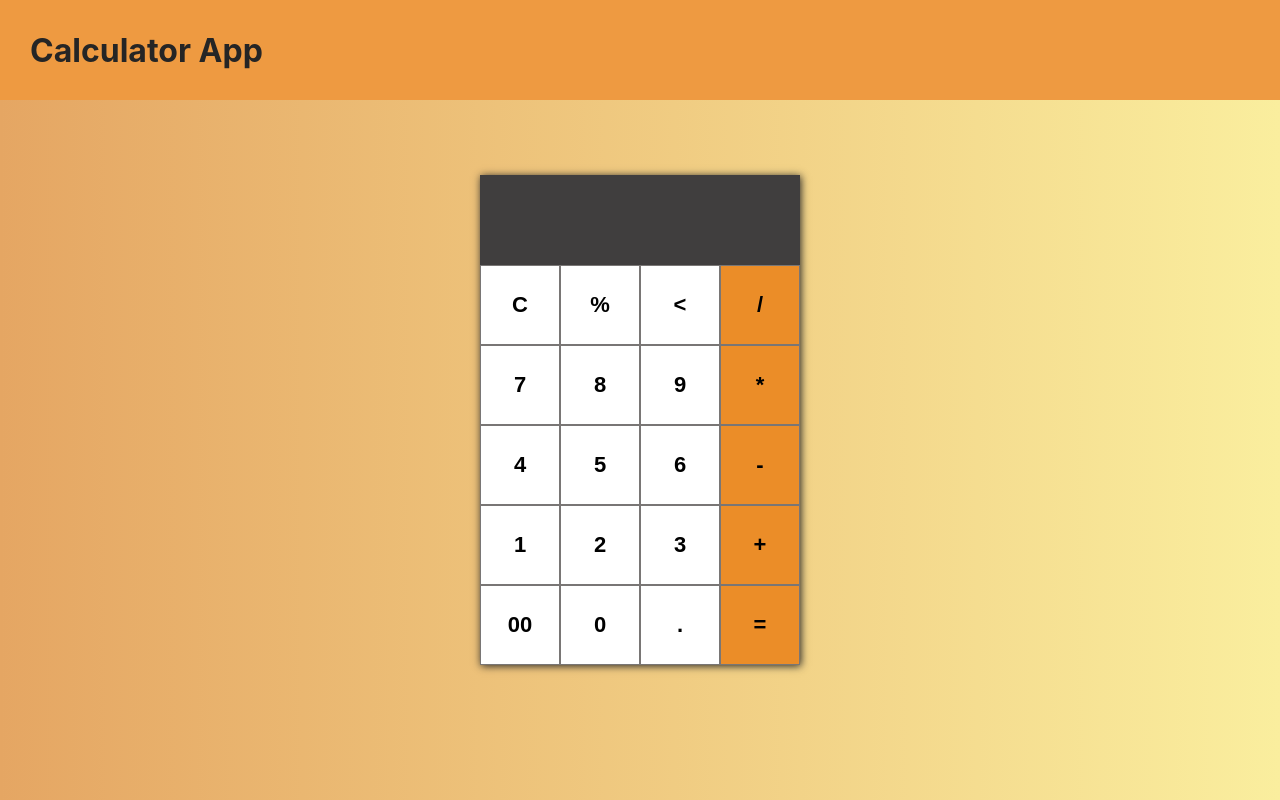
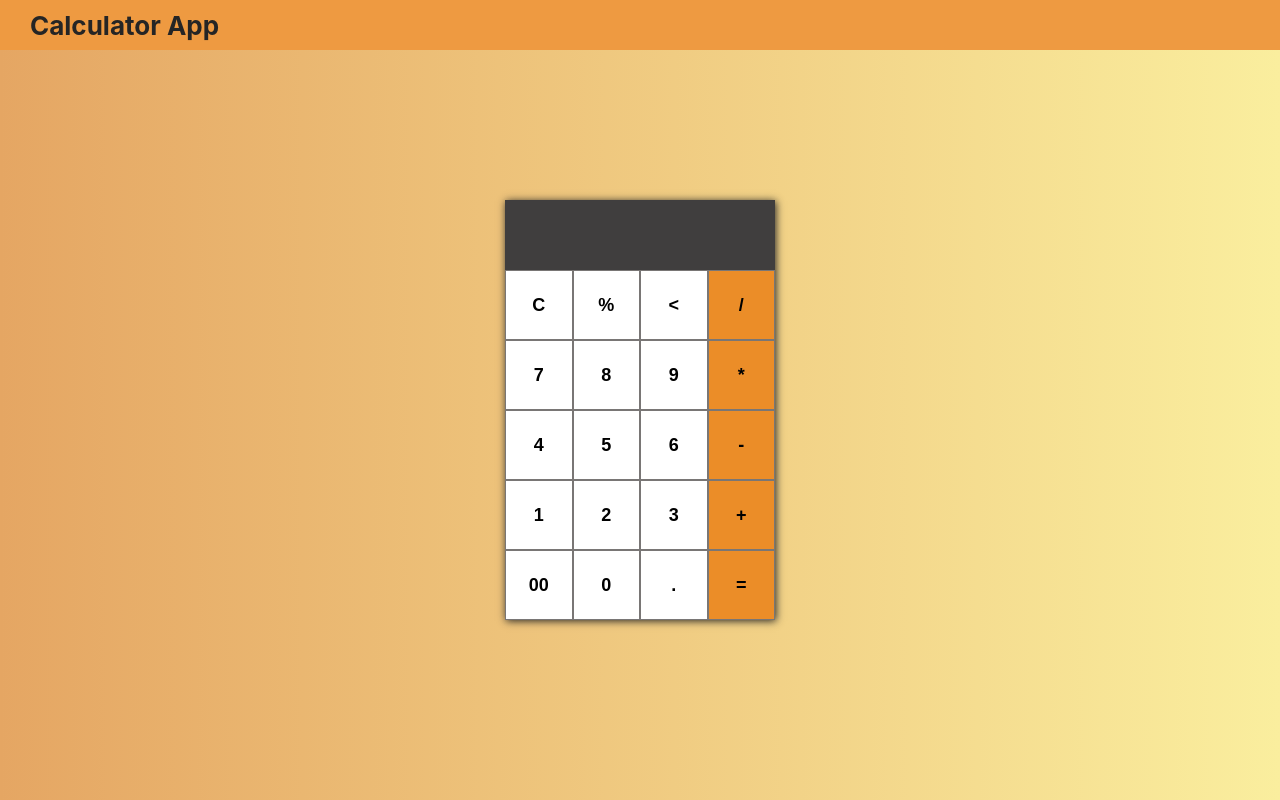
Before and after one commit to GaneshMaganti12/calculator, a React (Create React App) app: page / in a window 1280 px wide. Built offline with nearby package versions, Linux system fonts and the light colour scheme.

Commit message:
chaanged the style

```diff
--- a/src/App.css
+++ b/src/App.css
@@ -5,13 +5,13 @@
 
   .top-container{
     background-color: #ee9a41;
-    height: 100px;
+    height: 50px;
     display: flex;
     align-items: center;
 
     > h1{
       color: #252525;
-      font-size: 32px;
+      font-size: 26px;
       margin-left: 30px;
     }
   }
@@ -19,22 +19,22 @@
     display: flex;
     justify-content: center;
     align-items: center;
-    height: 80vh;
+    height: 90vh;
 
     .calculator-container{
-      width: 320px;
+      width: 270px;
       box-shadow: 1px 1px 8px #252525;
       background-color: #fefffe;
 
       .digits-display{
-        height: 90px;
+        height: 70px;
         background-color: #2c2a2a;
         color: #ffffff;
         opacity: 90%;
         display: flex;
         align-items: center;
         justify-content: flex-end;
-        font-size: 40px;
+        font-size: 34px;
         overflow: hidden;
       }
 
@@ -44,13 +44,13 @@
         justify-content: center;
 
         > button{
-          height: 80px;
-          width: 80px;
+          height: 70px;
+          width: 70px;
           display: flex;
           justify-content: center;
           align-items: center;
           background-color: #ffffff;
-          font-size: 22px;
+          font-size: 18px;
           font-weight: 600;
           border: 1px solid #797675;
         }
```
